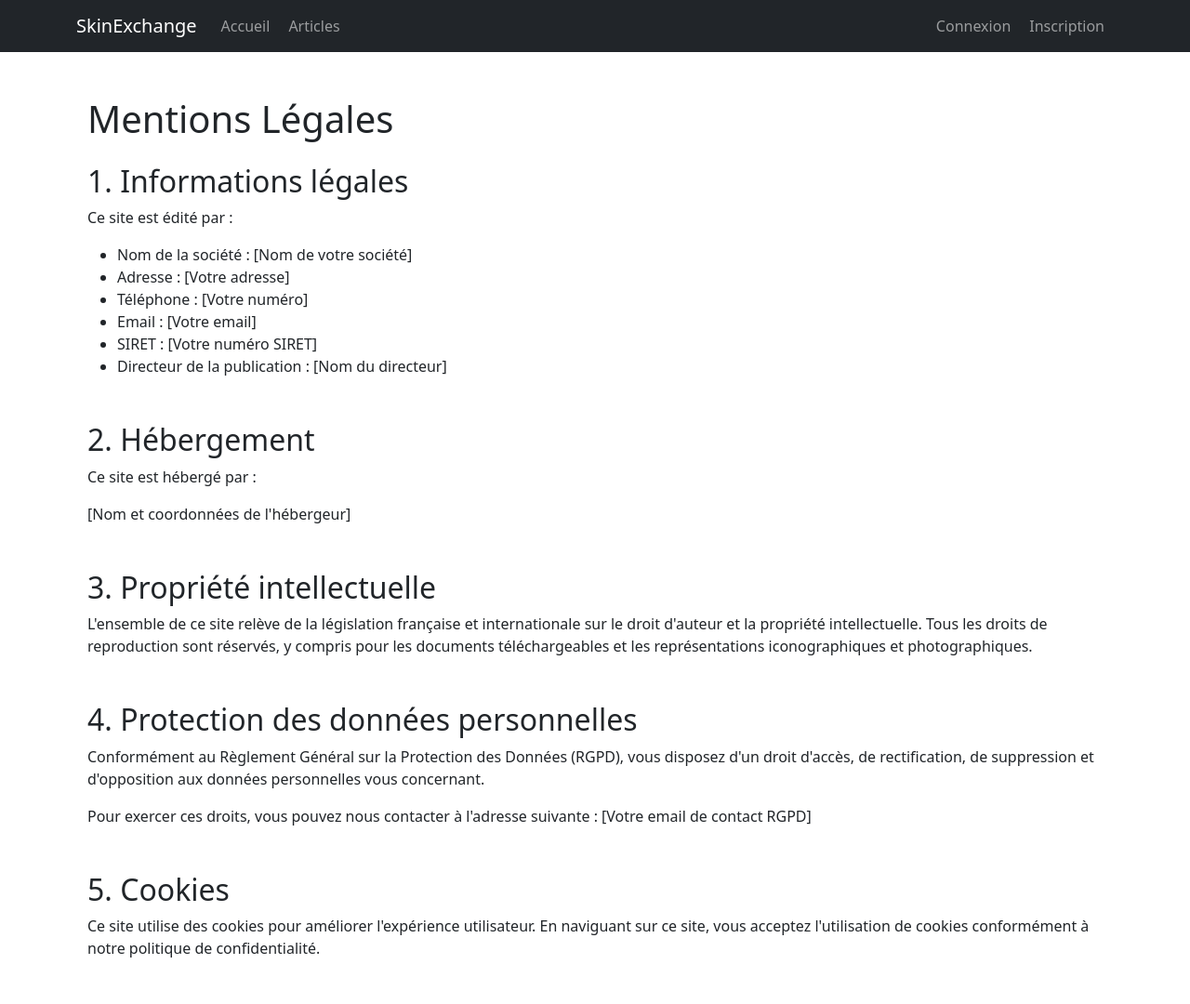
After one commit to teodeprati/Symfony2Project, a Symfony app: template templates/legal/index.html.twig in a window 1280 px wide. The commit adds this page. Shown: the whole page at 93% size. Run offline with Twig, Linux system fonts and the light colour scheme; the template is opened without the code that fills it, so the values that code supplies are empty; style sheets or scripts are compiled from the project's sources; some libraries are stand-ins or nearby versions.

Commit message:
Backup pour le deploiement

```diff
--- a/assets/styles/app.css
+++ b/assets/styles/app.css
@@ -88,7 +88,7 @@
 }
 
 .second-navbar .nav-link:hover {
-    color: #007bff !important;
+    color: #595959 !important;
 }
 
 .navbar-nav .nav-item {
@@ -102,7 +102,7 @@
 }
 
 .card:hover {
-    transform: translateY(-5px);
+    /* transform: translateY(-5px); */
     box-shadow: 0 8px 16px rgba(0, 0, 0, 0.2);
 }
 
--- a/templates/base.html.twig
+++ b/templates/base.html.twig
@@ -81,10 +81,10 @@
             {% block body %}{% endblock %}
         </main>
 
-        <footer class="bg-dark text-light mt-5 py-3">
+        {# <footer class="bg-dark text-light mt-5 py-3">
             <div class="container text-center">
                 <p class="mb-0">&copy; {{ "now"|date("Y") }} Mon Site. Tous droits réservés.</p>
             </div>
-        </footer>
+        </footer> #}
     </body>
 </html>
--- /dev/null
+++ b/templates/legal/index.html.twig
@@ -0,0 +1,44 @@
+{% extends 'base.html.twig' %}
+
+{% block title %}Mentions Légales{% endblock %}
+
+{% block body %}
+<div class="container mt-5">
+    <h1 class="mb-4">Mentions Légales</h1>
+
+    <section class="mb-5">
+        <h2>1. Informations légales</h2>
+        <p>Ce site est édité par :</p>
+        <ul>
+            <li>Nom de la société : [Nom de votre société]</li>
+            <li>Adresse : [Votre adresse]</li>
+            <li>Téléphone : [Votre numéro]</li>
+            <li>Email : [Votre email]</li>
+            <li>SIRET : [Votre numéro SIRET]</li>
+            <li>Directeur de la publication : [Nom du directeur]</li>
+        </ul>
+    </section>
+
+    <section class="mb-5">
+        <h2>2. Hébergement</h2>
+        <p>Ce site est hébergé par :</p>
+        <p>[Nom et coordonnées de l'hébergeur]</p>
+    </section>
+
+    <section class="mb-5">
+        <h2>3. Propriété intellectuelle</h2>
+        <p>L'ensemble de ce site relève de la législation française et internationale sur le droit d'auteur et la propriété intellectuelle. Tous les droits de reproduction sont réservés, y compris pour les documents téléchargeables et les représentations iconographiques et photographiques.</p>
+    </section>
+
+    <section class="mb-5">
+        <h2>4. Protection des données personnelles</h2>
+        <p>Conformément au Règlement Général sur la Protection des Données (RGPD), vous disposez d'un droit d'accès, de rectification, de suppression et d'opposition aux données personnelles vous concernant.</p>
+        <p>Pour exercer ces droits, vous pouvez nous contacter à l'adresse suivante : [Votre email de contact RGPD]</p>
+    </section>
+
+    <section class="mb-5">
+        <h2>5. Cookies</h2>
+        <p>Ce site utilise des cookies pour améliorer l'expérience utilisateur. En naviguant sur ce site, vous acceptez l'utilisation de cookies conformément à notre politique de confidentialité.</p>
+    </section>
+</div>
+{% endblock %}
--- a/templates/security/login.html.twig
+++ b/templates/security/login.html.twig
@@ -11,6 +11,7 @@
                 <label for="password">Mot de passe</label>
                 <input type="password" id="password" name="_password" class="form-control" required>
             </div>
+            <input type="hidden" name="_csrf_token" value="{{ csrf_token('authenticate') }}">
             <button type="submit" class="btn btn-primary mt-3">Se connecter</button>
 
             <a href="{{ path('app_forgot_password_request') }}">Mot de passe oublié ?</a>
```
Also changed, not shown: src/Controller/CommentaireController.php (+32 -15 lines), src/Controller/LegalController.php (added, +16 -0 lines), templates/home/index.html.twig (+13 -7 lines), public/uploads/images/67b87b4ea1d48.jpg (added), public/uploads/images/67b87bafe640d.jpg (added), src/EventListener/JwtAuthenticationSuccessListener.php (line endings or trailing spaces), 3 other files.
